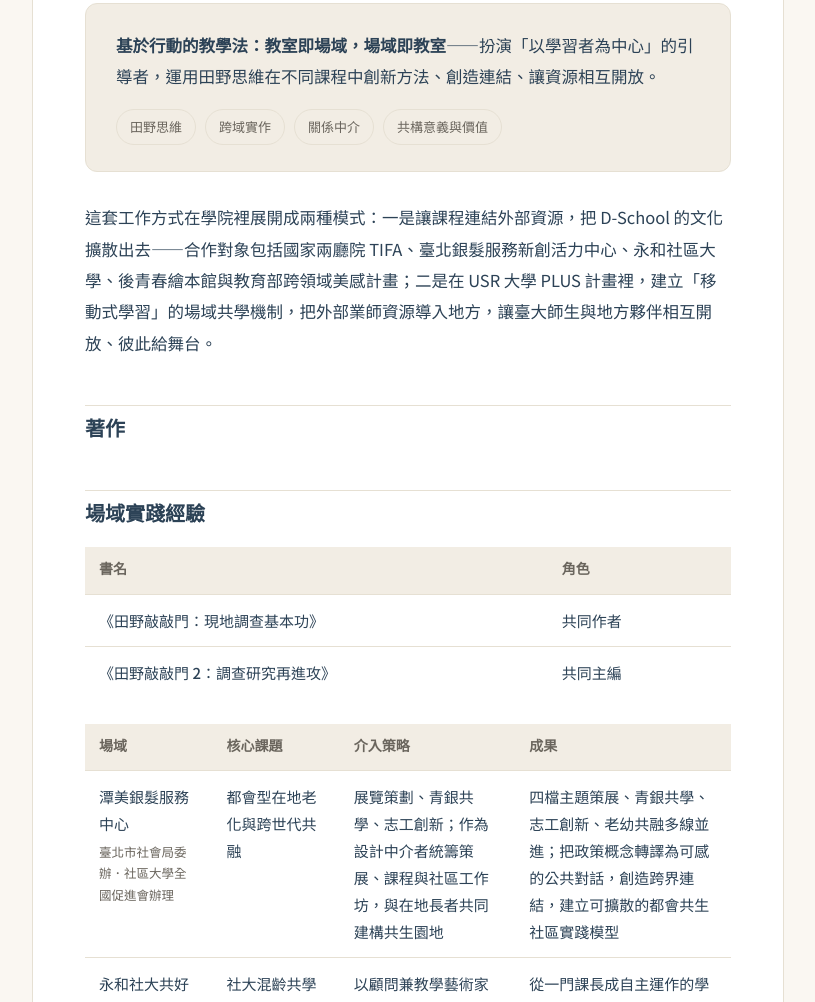
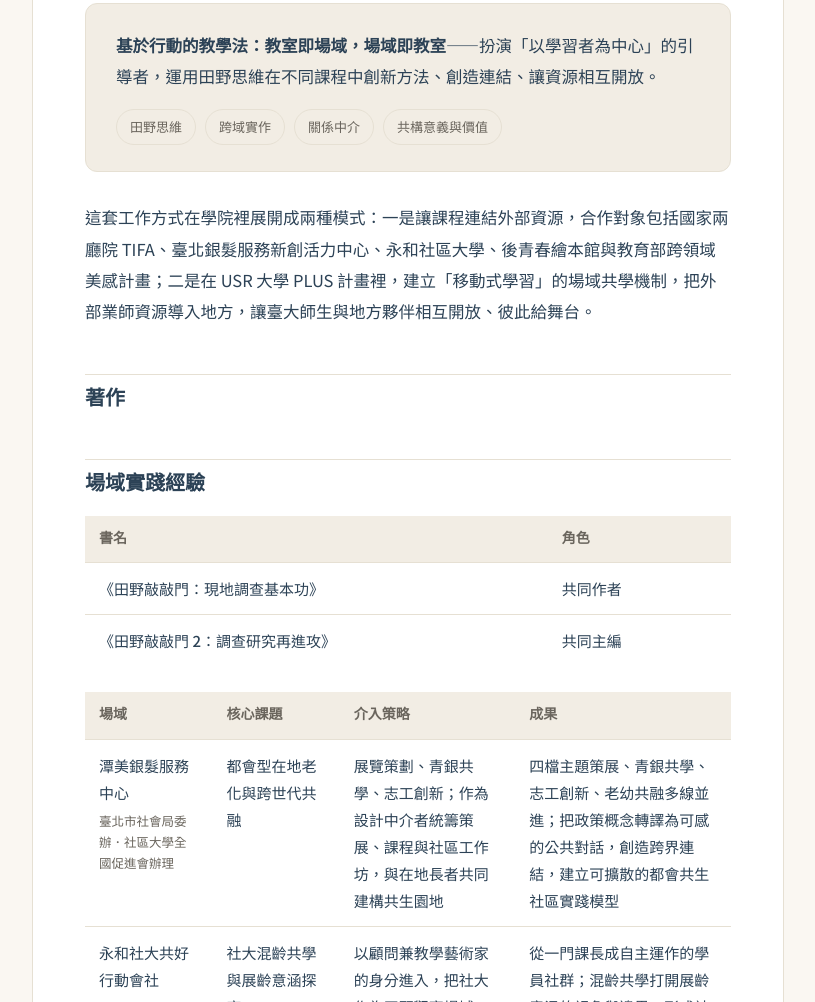
Before and after one commit to agingcultureTW/huaihsuanchen.github.io, a plain HTML site: page practice.html in a window 1280 px wide. Shown: the part 2673-3675 px from the top of the page, without its empty margins (232-1047 px from the left). Drawn offline with Linux system fonts and the light colour scheme.

Commit message:
Update practice.html

```diff
--- a/practice.html
+++ b/practice.html
@@ -128,7 +128,7 @@
     </div>
   </div>
 
-  <p>這套工作方式在學院裡展開成兩種模式：一是讓課程連結外部資源，把 D-School 的文化擴散出去——合作對象包括國家兩廳院 TIFA、臺北銀髮服務新創活力中心、永和社區大學、後青春繪本館與教育部跨領域美感計畫；二是在 USR 大學 PLUS 計畫裡，建立「移動式學習」的場域共學機制，把外部業師資源導入地方，讓臺大師生與地方夥伴相互開放、彼此給舞台。</p>
+  <p>這套工作方式在學院裡展開成兩種模式：一是讓課程連結外部資源，合作對象包括國家兩廳院 TIFA、臺北銀髮服務新創活力中心、永和社區大學、後青春繪本館與教育部跨領域美感計畫；二是在 USR 大學 PLUS 計畫裡，建立「移動式學習」的場域共學機制，把外部業師資源導入地方，讓臺大師生與地方夥伴相互開放、彼此給舞台。</p>
 
   <h2 id="books">著作</h2>
   <table class="info wrap-first">
```
